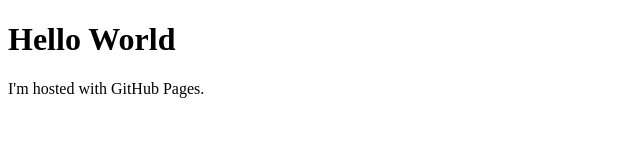
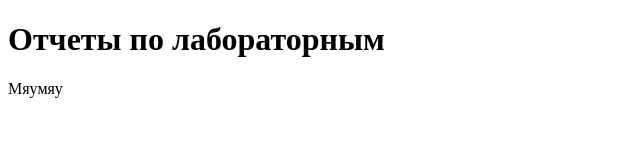
Before and after one commit to ssdfrrr/lab_report, a plain HTML site: page index.html in a window 1280 px wide. Shown: the whole page, without its empty margins (0-640 px from the left). Drawn offline with Linux system fonts and the light colour scheme.

Commit message:
Update index.html

```diff
--- a/index.html
+++ b/index.html
@@ -1,8 +1,8 @@
 <!DOCTYPE html>
 <html>
 <body>
-<h1>Hello World</h1>
-<p>I'm hosted with GitHub Pages.</p>
+<h1> Отчеты по лабораторным </h1>
+<p> Мяумяу</p>
 <!-- Yandex.Metrika counter -->
 <script type="text/javascript" >
    (function(m,e,t,r,i,k,a){m[i]=m[i]function(){(m[i].a=m[i].a[]).push(arguments)};
```
